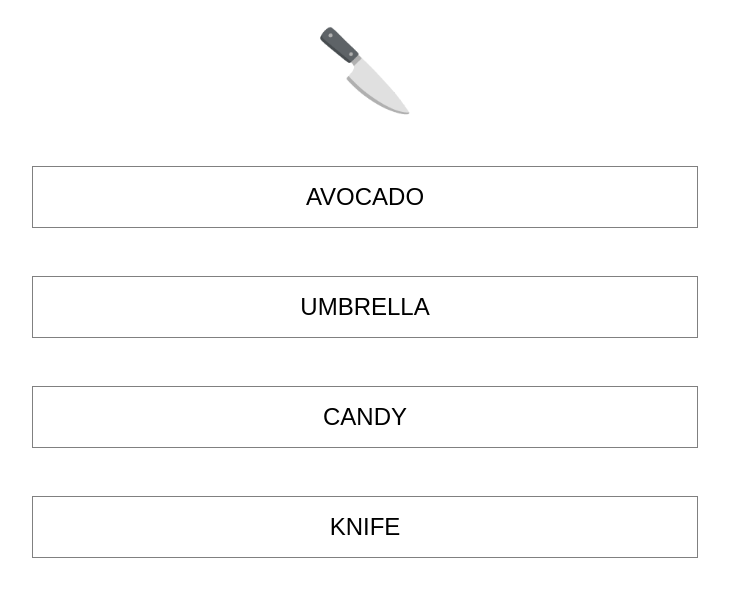
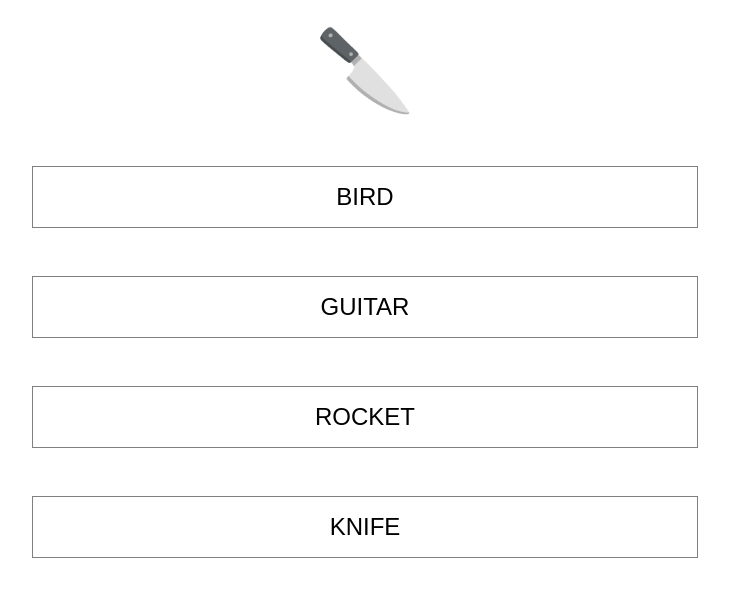
Before and after one commit to mswini/reading2, a plain HTML site: page index.html in a window 1280 px wide. Shown: the whole page, without its empty margins (275-1004 px from the left). Drawn offline with Linux system fonts and the light colour scheme.

Commit message:
add animals

```diff
--- a/index.html
+++ b/index.html
@@ -41,7 +41,14 @@
 				'rocket'	: '&#128640;',	'star' 		: '&#11088;',	'shoe'		: '&#128094;',
 				'snowman'	: '&#9924;',	'tree'		: '&#127796;',	'truck'		: '&#128666;',
 				'tomato' 	: '&#127813;',	'toilet'	: '&#128701;',	'umbrella'	: '&#9730;',
-				'violin'	: '&#127931;',	'yellow' 	: '&#129000;'
+				'violin'	: '&#127931;',	'yellow' 	: '&#129000;',	'dog'		: '&#128021',
+				'monkey'	: '&#128018',	'cat'		: '&#128008',	'tiger'		: '&#128005',
+				'horse'		: '&#128014',	'cow'		: '&#128004',	'pig'		: '&#128022',
+				'camel'		: '&#128042',	'bird'		: '&#128038',	'crocodile'	: '&#128010',
+				'elephant'	: '&#128024',	'mouse'		: '&#128001',	'rabbit'	: '&#128007',
+				'turtle'	: '&#128034',	'snake'		: '&#128013',	'ant'		: '&#128028',
+				'whale'		: '&#128051',	'dolphin'	: '&#128044',	'fish'		: '&#128031',
+				'octopus'	: '&#128025',	'snail'		: '&#128012'
 			};
 
 			var shuffled, selected, index = 0, timer,
```
